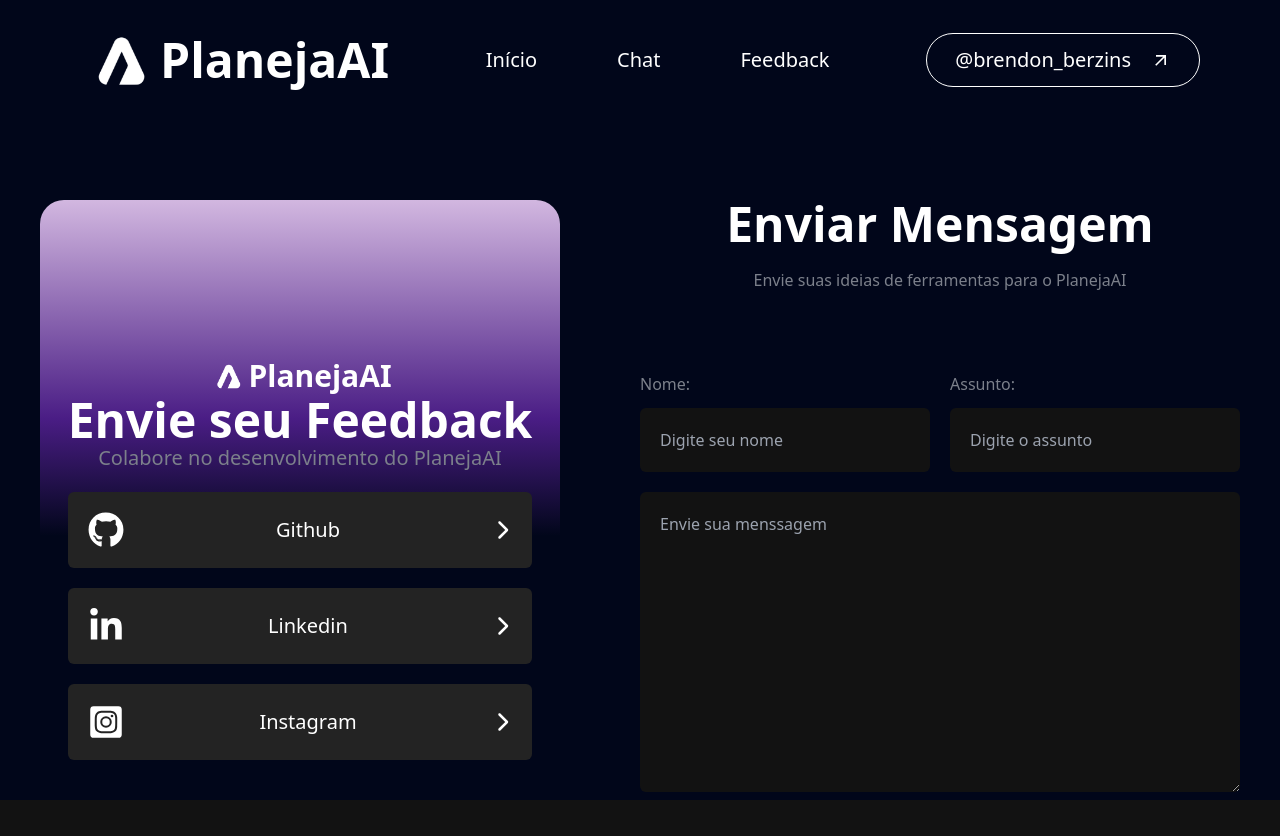
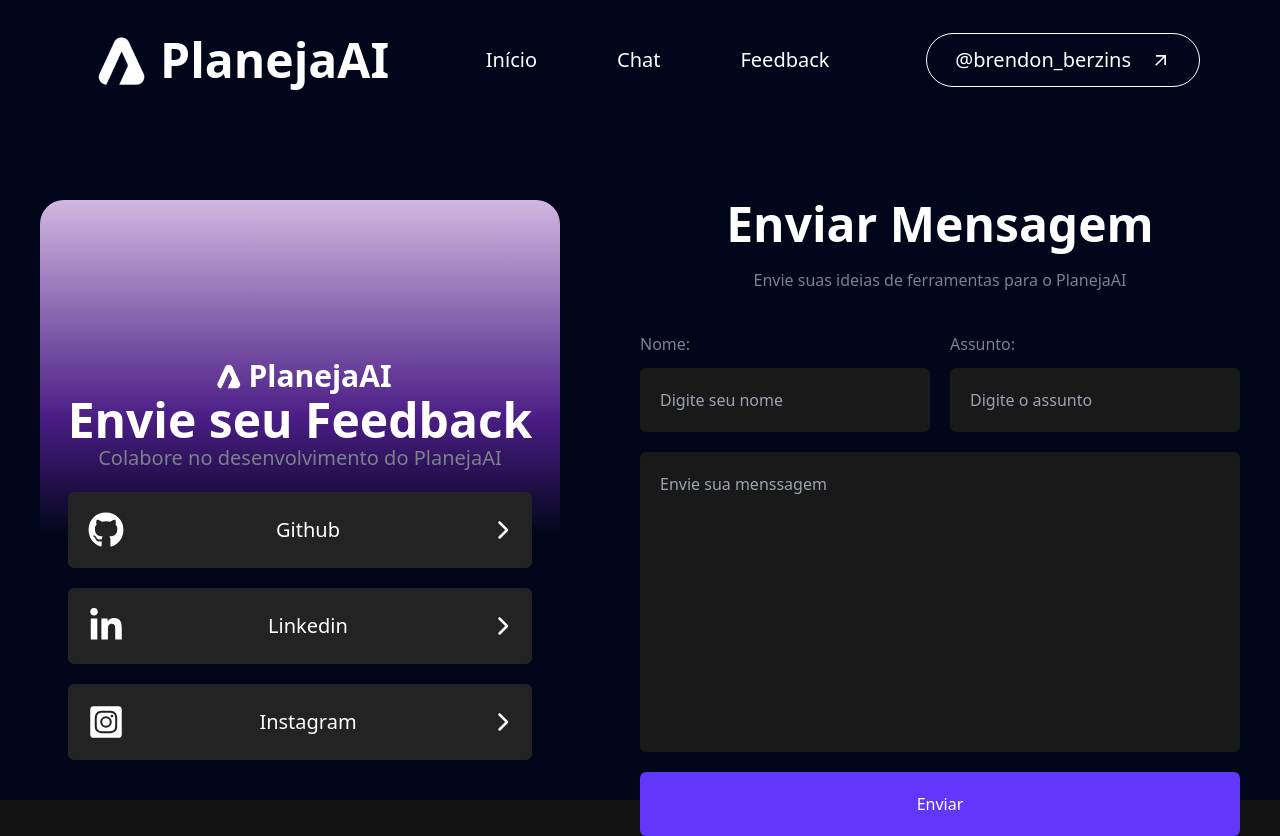
Before and after one commit to BrendonNiero/planeja-ai, a Next.js app in the folder frontend/: page /feedback in a window 1280 px wide. Before the commit the page ends 800 px from the top, so only its background shows below. Built offline with nearby package versions, Linux system fonts and the light colour scheme.

Commit message:
feat: feedback section

```diff
--- a/frontend/src/components/FeedbackForm.tsx
+++ b/frontend/src/components/FeedbackForm.tsx
@@ -47,19 +47,23 @@ export default function FeedbackForm(){
             </div>
             <div className="w-full h-full p-10 flex flex-col items-center">
                 <h1 className="text-5xl font-semibold mb-5">Enviar Mensagem</h1>
-                <p className="text-foggy mb-20">Envie suas ideias de ferramentas para o PlanejaAI</p>
+                <p className="text-foggy mb-10">Envie suas ideias de ferramentas para o PlanejaAI</p>
                 <form className="w-[600px] flex flex-col gap-5">
                     <div className="w-full flex gap-5">
                         <div className="flex flex-col gap-3 w-full">
                             <span className="text-foggy">Nome:</span>
-                            <input className="w-full p-5 rounded-md" type="text" placeholder="Digite seu nome" />
+                            <input className="w-full p-5 rounded-md bg-[#191919] focus:outline-vivid outline-none"
+                            type="text" placeholder="Digite seu nome" />
                         </div>
                         <div className="flex flex-col gap-3 w-full">
                             <span className="text-foggy">Assunto:</span>
-                            <input className="w-full p-5 rounded-md" type="text" placeholder="Digite o assunto" />
+                            <input className="w-full p-5 rounded-md bg-[#191919] focus:outline-vivid outline-none"
+                            type="text" placeholder="Digite o assunto" />
                         </div>
                     </div>
-                    <textarea  className="h-[300px] p-5 rounded-md" placeholder="Envie sua menssagem" />
+                    <textarea  className="h-[300px] p-5 rounded-md bg-[#191919] overflow-y-auto resize-none focus:outline-vivid outline-none"
+                    placeholder="Envie sua menssagem" />
+                    <button className="w-full p-5 rounded-md bg-[#6138FB] transition ease-out hover:bg-[#4e2dc7]">Enviar</button>
                 </form>
             </div>
         </section>
```
